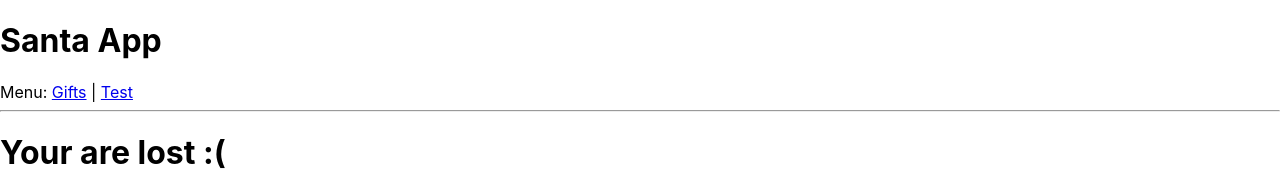
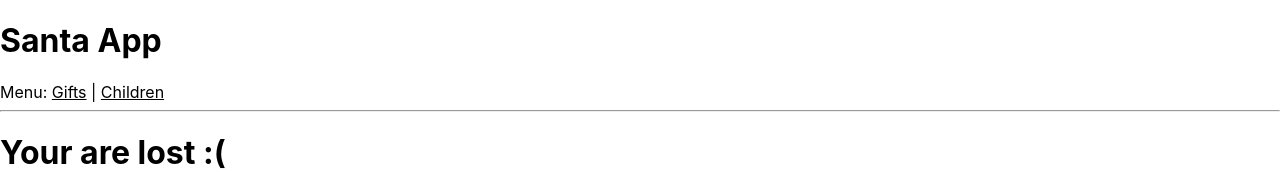
Before and after one commit to dominiktelka/SantaClauseListReact, a React (Create React App) app: page / in a window 1280 px wide. Shown: the top 172 px of the page. Built offline with nearby package versions, Linux system fonts and the light colour scheme.

Commit message:
changed Link to Navlink. Added some style

```diff
--- a/src/components/Header/Header.tsx
+++ b/src/components/Header/Header.tsx
@@ -1,10 +1,14 @@
 import React from 'react';
-import {Link} from "react-router-dom";
+import {NavLink} from "react-router-dom";
 
 export const Header = () =>{
-    return <>
+    const colorOfLink = ({ isActive}: {
+        isActive: boolean;
+    }) => ({color: isActive ? 'red' : 'black'})
+
+    return (<>
         <h1>Santa App</h1>
-        Menu: <Link to='/gift'>Gifts</Link> | <Link to='/test'>Test</Link>
+        Menu: <NavLink style={colorOfLink} to='/gift'>Gifts</NavLink> | <NavLink style={colorOfLink} to='/children'>Children</NavLink>
         <hr/>
-    </>
+    </>)
 }
```
